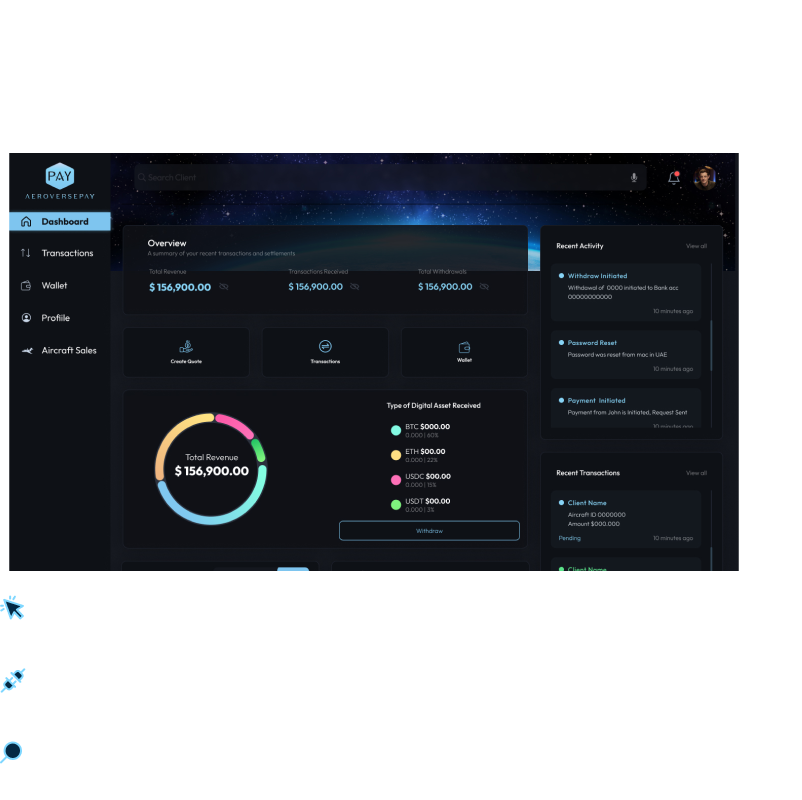
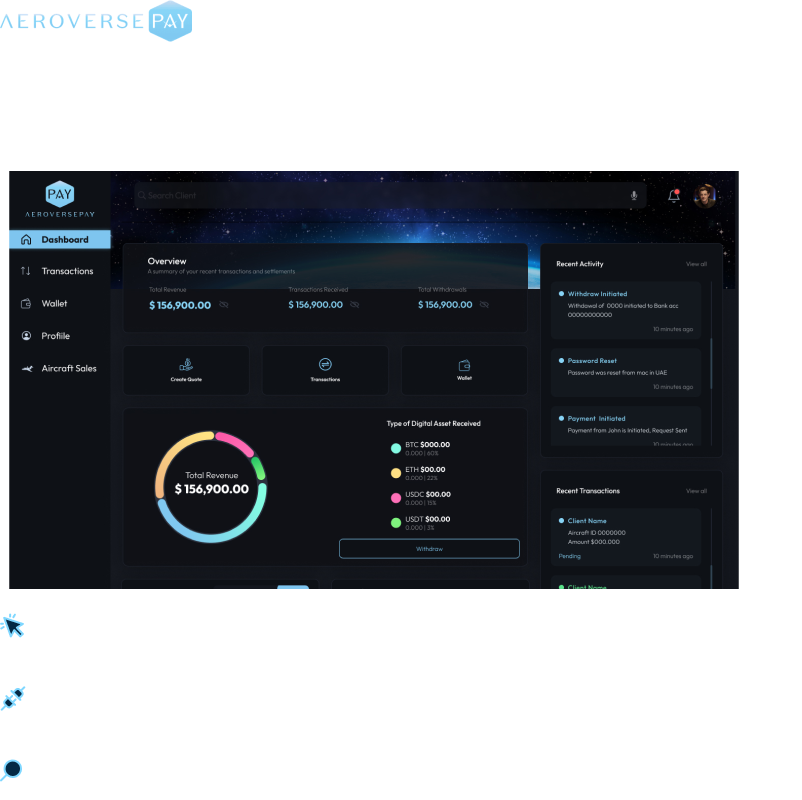
Before and after one commit to erayerm/aeroversepay, a React (Vite) app: page / in a window 1280 px wide. Shown: the top 800 px of the page, without its empty margins (0-802 px from the left). Built offline with nearby package versions, Linux system fonts and the light colour scheme.

Commit message:
fontawesome icons

```diff
--- a/package.json
+++ b/package.json
@@ -10,9 +10,13 @@
     "preview": "vite preview"
   },
   "dependencies": {
+    "@fortawesome/free-brands-svg-icons": "^6.5.2",
+    "@fortawesome/free-solid-svg-icons": "^6.5.2",
+    "@fortawesome/react-fontawesome": "^0.2.2",
     "prop-types": "^15.8.1",
     "react": "^18.2.0",
-    "react-dom": "^18.2.0"
+    "react-dom": "^18.2.0",
+    "react-fontawesome": "^1.7.1"
   },
   "devDependencies": {
     "@types/react": "^18.2.66",
--- a/src/App.css
+++ b/src/App.css
@@ -1,4 +1,4 @@
-*{
+body {
   color: white;
   font-family: "Outift", sans-serif;
 }
--- a/src/layouts/Footer.jsx
+++ b/src/layouts/Footer.jsx
@@ -1,3 +1,5 @@
+import { faFacebook, faInstagram, faTwitter, faYoutube } from "@fortawesome/free-brands-svg-icons";
+import { FontAwesomeIcon } from "@fortawesome/react-fontawesome";
 
 export default function Footer() {
 
@@ -9,15 +11,15 @@ export default function Footer() {
                     <a>Legal</a>
                     <a>Cookies</a>
                 </nav>
-                <nav className="flex gap-[17px]">
-                    <a>I</a>
-                    <a>Y</a>
-                    <a>T</a>
-                    <a>F</a>
+                <nav className="flex gap-[17px] !text-[#5589A8]">
+                    <a><FontAwesomeIcon icon={faInstagram} style={{ color: "#5589A8" }} /></a>
+                    <a><FontAwesomeIcon icon={faYoutube} /></a>
+                    <a><FontAwesomeIcon icon={faTwitter} /></a>
+                    <a><FontAwesomeIcon icon={faFacebook} /></a>
                 </nav>
             </div>
             <div className="mx-auto text-center pb-[24px]">
-                <p>© 2023 AeroVerse</p>
+                <p className="text-[#858181]">© 2023 AeroVerse</p>
             </div>
         </div>
     )
--- a/src/layouts/Header.jsx
+++ b/src/layouts/Header.jsx
@@ -1,3 +1,5 @@
+import { faAngleDown } from "@fortawesome/free-solid-svg-icons";
+import { FontAwesomeIcon } from "@fortawesome/react-fontawesome";
 
 
 export default function Header() {
@@ -5,10 +7,12 @@ export default function Header() {
     return (
         <div className="w-screen bg-[#1A1E27] h-[80px]">
             <div className="max-w-[1440px] h-full px-[88px] flex justify-between items-center mx-auto">
-                <div>Logo</div>
-                <nav className="flex gap-[32px]">
-                    <a>Solution !</a>
-                    <a>Information !</a>
+                <div>
+                    <img src="logo.png" />
+                </div>
+                <nav className="flex gap-[32px] text-[16px] font-semibold">
+                    <a>Solution <FontAwesomeIcon icon={faAngleDown} /></a>
+                    <a>Information <FontAwesomeIcon icon={faAngleDown} /></a>
                     <a>Contact</a>
                 </nav>
             </div>
```
Also changed, not shown: public/logo.png (added), 1 other file (tests, documents, lock files or other folders).
